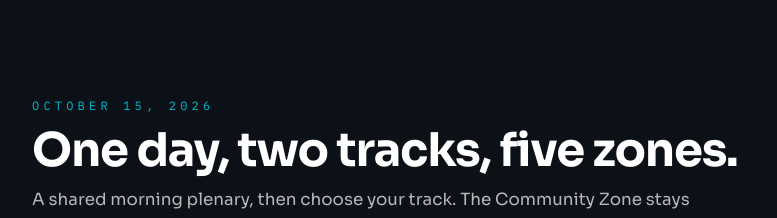
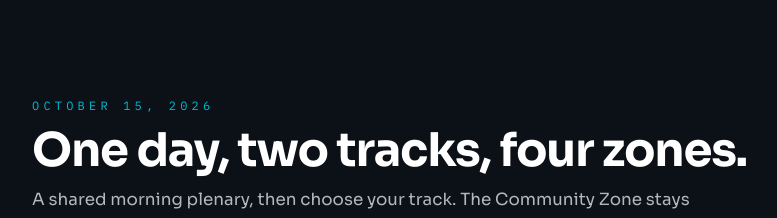
Before and after one commit to FiligranHQ/thread-conference, a React (Vite) app: page / in a window 1280 px wide. Shown: the part 3980-4198 px from the top of the page, without its empty margins (0-777 px from the left). Built offline with nearby package versions, Linux system fonts and the light colour scheme.

Commit message:
Update agenda.ts

```diff
--- a/src/content/agenda.ts
+++ b/src/content/agenda.ts
@@ -59,7 +59,7 @@ export const roomLabels: Record<RoomId, string> = {
 
 export const agendaIntro = {
   kicker: "October 15, 2026",
-  title: "One day, two tracks, five zones.",
+  title: "One day, two tracks, four zones.",
   description:
     "A shared morning plenary, then choose your track. The Community Zone stays alive all day. Draft agenda — sessions and speakers are being finalized.",
 } as const;
```
